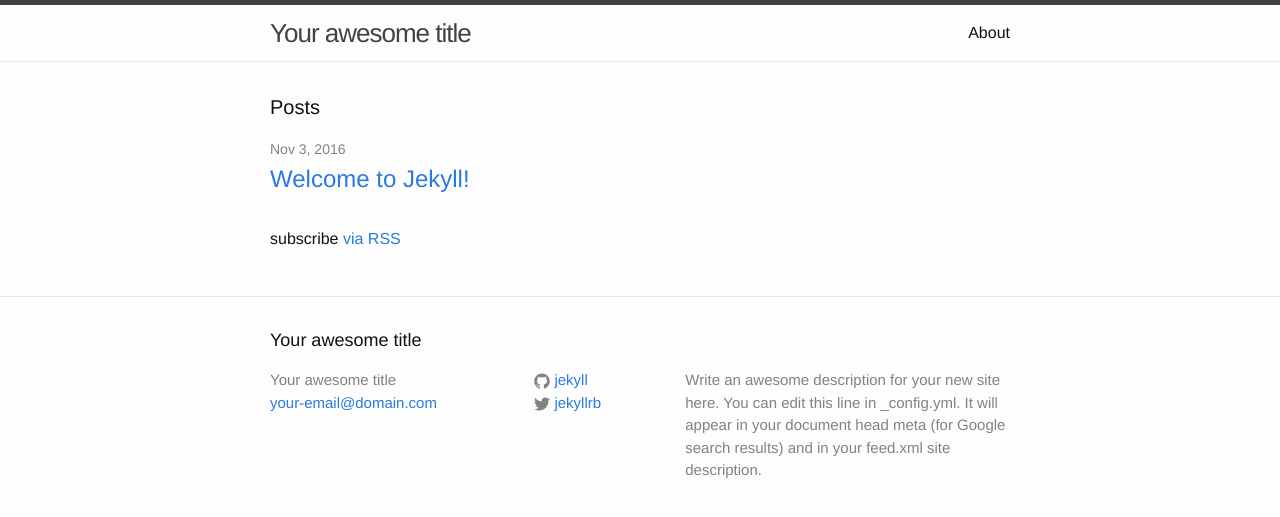
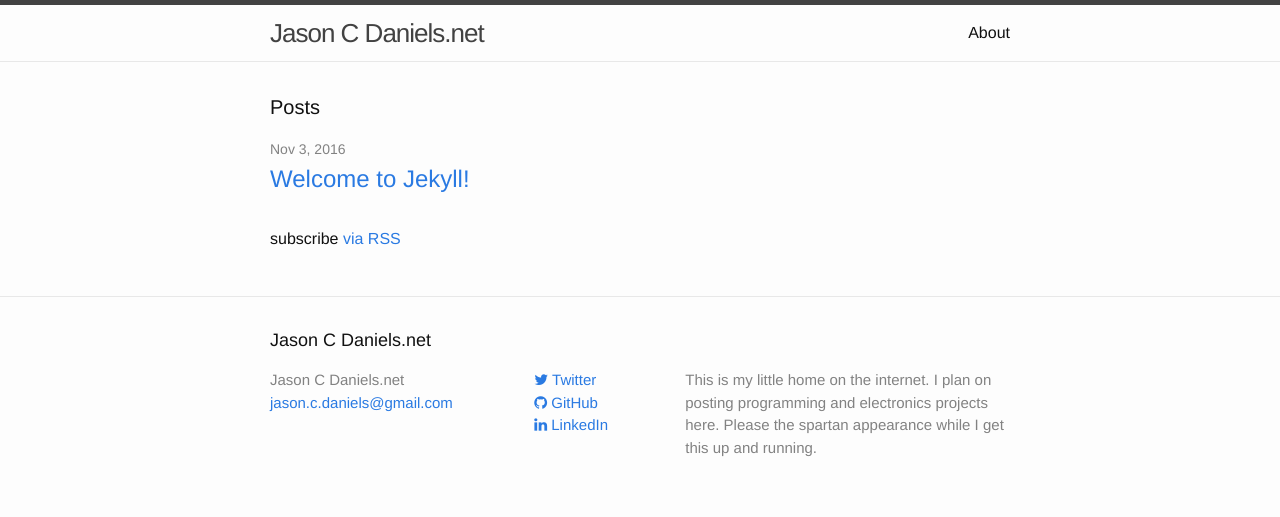
Before and after one commit to jason-c-daniels/jason-c-daniels.net, a Jekyll site: the page built from index.html, in a window 1280 px wide. Shown: the top 517 px of the page. Built offline with Jekyll 4.4.1, drawn with Linux system fonts in a browser that asks for light colours; nearby versions of some CDN libraries.

Commit message:
minor tweaks. investigating numerous themes.

```diff
--- a/_config.yml
+++ b/_config.yml
@@ -1,21 +1,30 @@
-# Welcome to Jekyll!
+# Welcome to Jekyll !
 #
 # This config file is meant for settings that affect your whole blog, values
 # which you are expected to set up once and rarely need to edit after that.
-# For technical reasons, this file is *NOT* reloaded automatically when you use
+# For technical reasons, this file is * NOT * reloaded automatically when you use
 # 'jekyll serve'. If you change this file, please restart the server process.
 
 # Site settings
-title: Your awesome title
-email: your-email@domain.com
+title: Jason C Daniels.net
+email: jason.c.daniels@gmail.com
 description: > # this means to ignore newlines until "baseurl:"
-  Write an awesome description for your new site here. You can edit this
-  line in _config.yml. It will appear in your document head meta (for
-  Google search results) and in your feed.xml site description.
-baseurl: "" # the subpath of your site, e.g. /blog
-url: "http://yourdomain.com" # the base hostname & protocol for your site
-twitter_username: jekyllrb
-github_username:  jekyll
+  This is my little home on the internet. I plan on posting programming and
+  electronics projects here. Please the spartan appearance while I get this up
+  and running.
+baseurl: ""# the subpath of your site, e.g. /blog
+url: "http://jason-c-daniels.net" # the base hostname & protocol for your site
+
+twitter_username:     JasonCDaniels
+github_username:      jason-c-daniels
+linkedin_username:    jasondaniels55347
+google_plus_username:
+facebook_username:
+dribbble_username:
+
+
+timezone: US/Central
+encoding: utf-8        #explicit encoding, to prevent future changes to jekyll from hosing us up.
 
 # Build settings
 markdown: kramdown
--- a/_includes/footer.html
+++ b/_includes/footer.html
@@ -14,17 +14,55 @@
 
       <div class="footer-col footer-col-2">
         <ul class="social-media-list">
-          {% if site.github_username %}
+           {% if site.twitter_username %}
              <li>
-            {% include icon-github.html username=site.github_username %}
+               <a href="https://twitter.com/{{ site.twitter_username }}">
+                 <i class="fa fa-twitter"></i> Twitter
+               </a>
              </li>
            {% endif %}
 
-          {% if site.twitter_username %}
+           {% if site.github_username %}
              <li>
-            {% include icon-twitter.html username=site.twitter_username %}
+               <a href="https://github.com/{{ site.github_username }}">
+                 <i class="fa fa-github"></i> GitHub
+               </a>
              </li>
            {% endif %}
+
+           {% if site.linkedin_username %}
+             <li>
+               <a href="https://linkedin.com/in/{{ site.linkedin_username }}">
+                 <i class="fa fa-linkedin"></i> LinkedIn
+               </a>
+             </li>
+           {% endif %}
+
+           {% if site.google_plus_username %}
+             <li>
+               <a href="https://plus.google.com/{{ site.google_plus_username }}">
+                 <i class="fa fa-google-plus"></i> Google+
+               </a>
+             </li>
+           {% endif %}
+
+           {% if site.facebook_username %}
+             <li>
+               <a href="https://www.facebook.com/{{ site.facebook_username }}">
+                 <i class="fa fa-facebook"></i> Facebook
+               </a>
+             </li>
+           {% endif %}
+
+           {% if site.dribbble_username %}
+             <li>
+             <a href="https://dribbble.com/{{ site.dribbble_username }}" class="icon">
+                 <i class="fa fa-dribbble"></i> Dribbble
+               </a>
+             </li>
+           {% endif %}
+
+
         </ul>
       </div>
 
--- a/_includes/head.html
+++ b/_includes/head.html
@@ -9,4 +9,5 @@
   <link rel="stylesheet" href="{{ "/css/main.css" | prepend: site.baseurl }}">
   <link rel="canonical" href="{{ page.url | replace:'index.html','' | prepend: site.baseurl | prepend: site.url }}">
   <link rel="alternate" type="application/rss+xml" title="{{ site.title }}" href="{{ "/feed.xml" | prepend: site.baseurl | prepend: site.url }}">
+  <link rel="stylesheet" href="//maxcdn.bootstrapcdn.com/font-awesome/4.3.0/css/font-awesome.min.css">
 </head>
```
Lines whose indentation alone changed are shown as unchanged.
